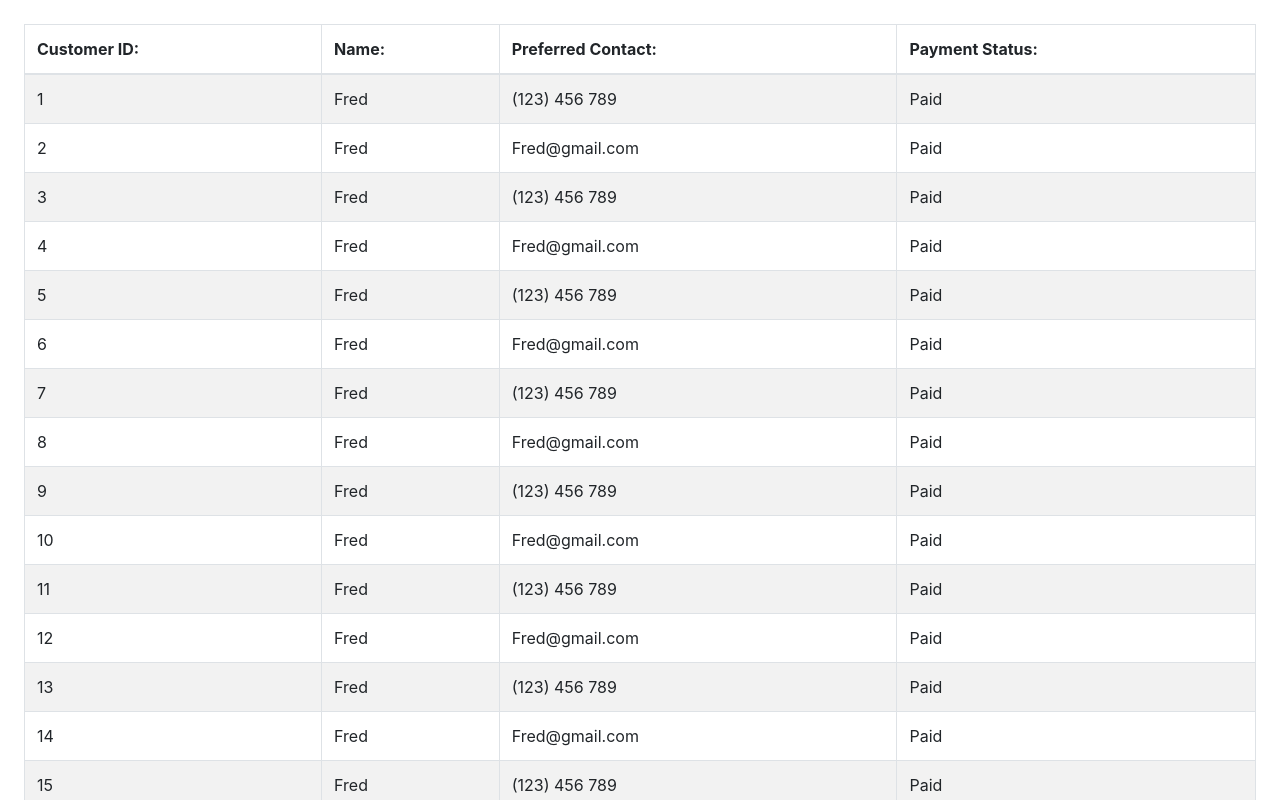
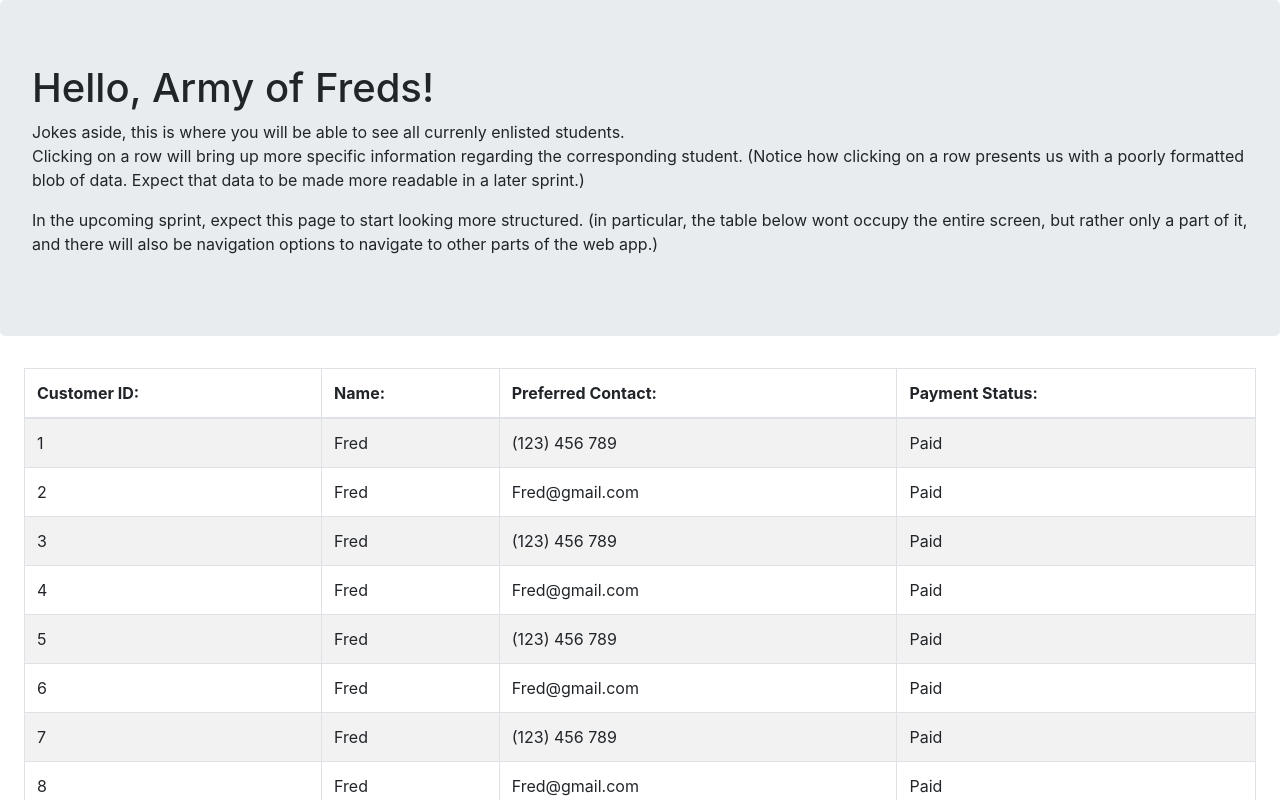
Before and after one commit to jacobzipper/irsacms, a React (Create React App) app in the folder client/: page / in a window 1280 px wide. Shown: the top 800 px of the page. Built offline with nearby package versions, Linux system fonts and the light colour scheme.

Commit message:
added jumbotron to make progress look more presentable for sprint 1 demo

```diff
--- a/client/src/App.js
+++ b/client/src/App.js
@@ -1,15 +1,34 @@
 import React from "react";
 import "./App.css";
 import "bootstrap/dist/css/bootstrap.css";
-
 import CustomerTable from './CustomerTable'
+import Jumbotron from "react-bootstrap/Jumbotron";
 
 
 function App() {
   return (
+  <>
+    <Jumbotron>
+      <h1>Hello, Army of Freds!</h1>
+      <p>
+        Jokes aside, this is where you will be able to see all currenly enlisted students.
+        <br/>
+        Clicking on a row will bring up more specific information regarding the corresponding student.
+        (Notice how clicking on a row presents us with a poorly formatted blob of data.
+        Expect that data to be made more readable in a later sprint.)
+        </p>
+
+        <p>
+        In the upcoming sprint, expect this page to start looking more structured.
+        (in particular, the table below wont occupy the entire screen, but rather only a part of it,
+        and there will also be navigation options to navigate to other parts of the web app.)
+      </p>
+    </Jumbotron>
+
     <div className="m-4">
       <CustomerTable />
     </div>
+   </>
   );
 }
 
```
